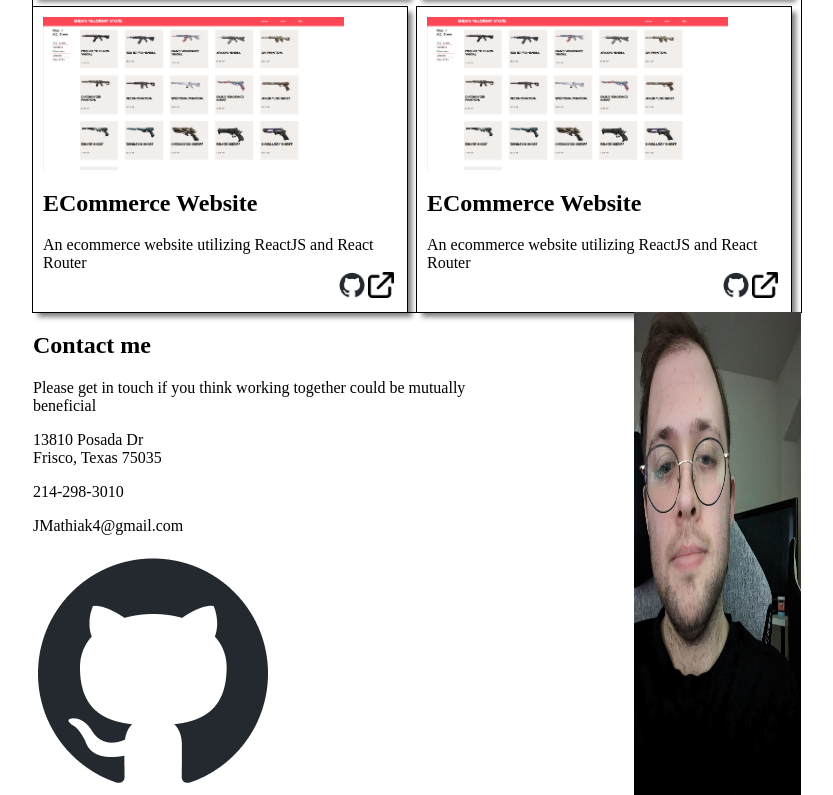
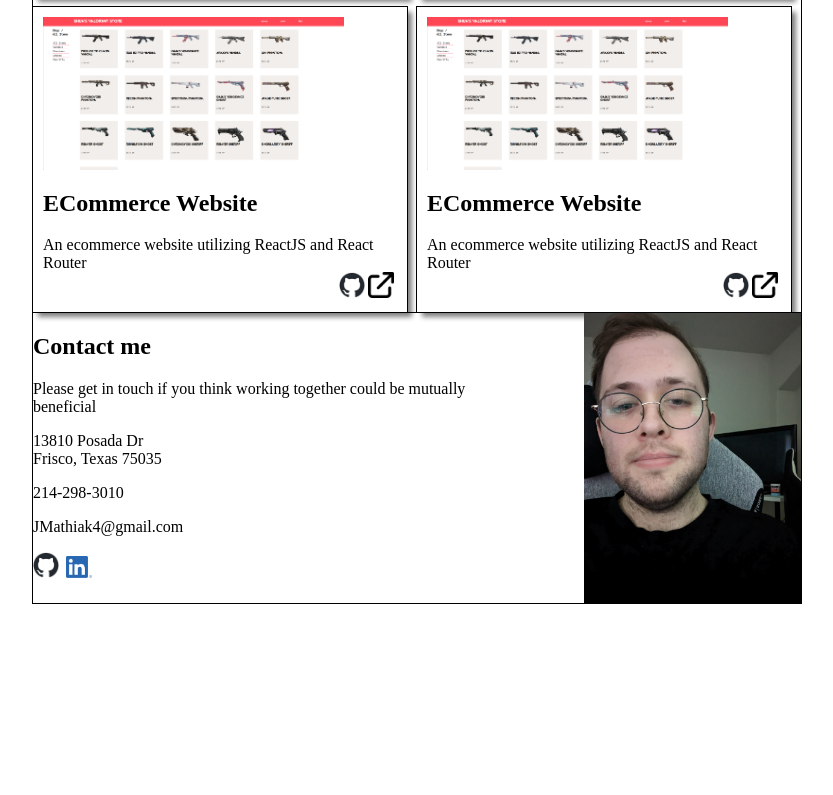
Before and after one commit to JMathiak/personal-portfolio, a website: page src/index.html in a window 1280 px wide. Shown: the part 766-1561 px from the top of the page, without its empty margins (223-1056 px from the left). After the commit the page ends 1370 px from the top, so only its background shows below. Drawn offline with Linux system fonts and the light colour scheme.

Commit message:
adjusted contact section

```diff
--- a/src/index.html
+++ b/src/index.html
@@ -89,7 +89,8 @@
                 <div> <p>214-298-3010</p></div>
                 <div>   <p>JMathiak4@gmail.com</p></div>
                 <div class="contact-icons">
-                    <img src="./photos/github-mark.png" alt="">
+                    <a href="https://github.com/JMathiak/" target="_blank" class="github-link"><img src="./photos/github-mark.png" alt="github icon" class="github-icon"></a>
+                    <a href="https://www.linkedin.com/in/joshmathiak/" target="_blank" class="github-link"><img src="./photos/LI-In-Bug.png" alt="LinkedIn icon" class="github-icon"></a>
                 </div>
             </div>
             <div class="contact-picture"><img src="./photos/PXL_20230725_001218848.jpg" alt=""></div>
--- a/src/styles/main.css
+++ b/src/styles/main.css
@@ -129,6 +129,7 @@ html, body{
     max-width: 60%;
     min-width: 40%;
     display: flex;
+    border: 1px solid black;
 }
 
 .contact-info{
@@ -142,7 +143,7 @@ html, body{
 }
 
 .contact-picture img{
-    width: 50%;
+    width: 65%; /* 50% for bigger monitors */
     height: auto;
 }
 
```
Also changed, not shown: src/photos/LI-In-Bug.png (added).
